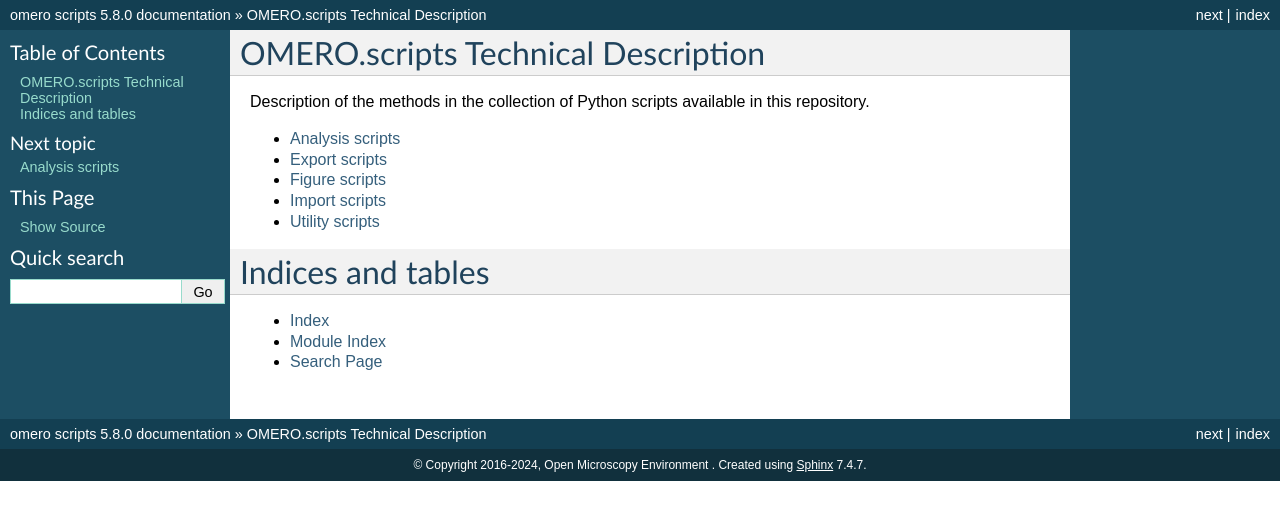
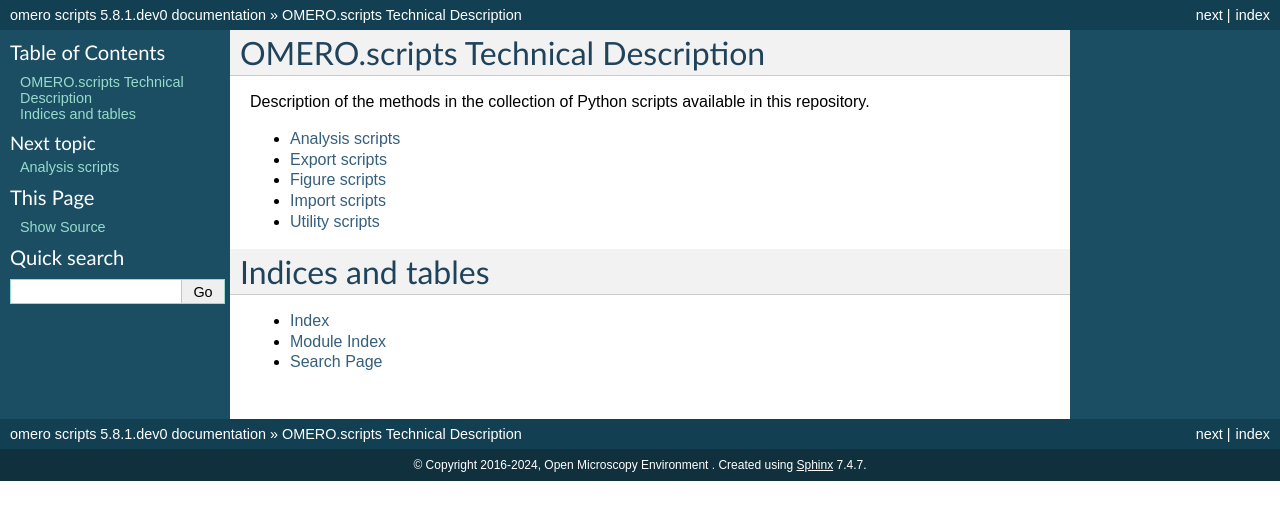
Before and after one commit to ome/omero-scripts, a Sphinx documentation site: the page built from docs/index.rst, in a window 1280 px wide. Shown: the top 520 px of the page. Built offline with Sphinx 7.4.7, drawn with Linux system fonts in a browser that asks for light colours.

Commit message:
Bump version: 5.8.0 → 5.8.1.dev0

```diff
--- a/docs/conf.py
+++ b/docs/conf.py
@@ -86,7 +86,7 @@
 
 # The full version, including alpha/beta/rc tags
 # The short X.Y version.
-version = '5.8.0'
+version = '5.8.1.dev0'
 release = version
 
 
--- a/setup.py
+++ b/setup.py
@@ -11,7 +11,7 @@
     return open(os.path.join(os.path.dirname(__file__), fname)).read()
 
 
-version = '5.8.0'
+version = '5.8.1.dev0'
 url = "https://github.com/ome/omero-scripts/"
 
 setup(
```
Also changed, not shown: .bumpversion.cfg.
